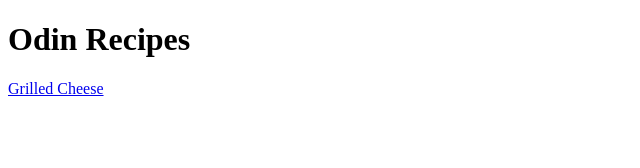
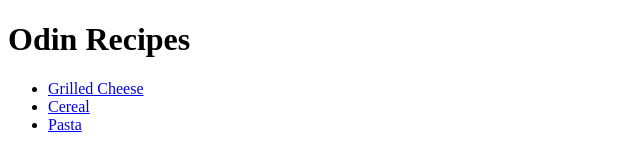
Before and after one commit to tumatoe/odin-recipes, a plain HTML site: page index.html in a window 1280 px wide. Shown: the whole page, without its empty margins (0-640 px from the left). Drawn offline with Linux system fonts and the light colour scheme.

Commit message:
Changed body of my href links to their recipe page

```diff
--- a/index.html
+++ b/index.html
@@ -9,8 +9,12 @@
 
     <h1>Odin Recipes</h1>
 
+<ul>
+    <li><a href="recipes/grilledcheese.html">Grilled Cheese</a></li>
+    <li><a href="recipes/Cereal.html">Cereal</a></li>
+    <li><a href="recipes/Pasta.html">Pasta</a></li>
+</ul>
 
-<a href="recipes/grilledcheese.html">Grilled Cheese</a>
 
 
 
```
